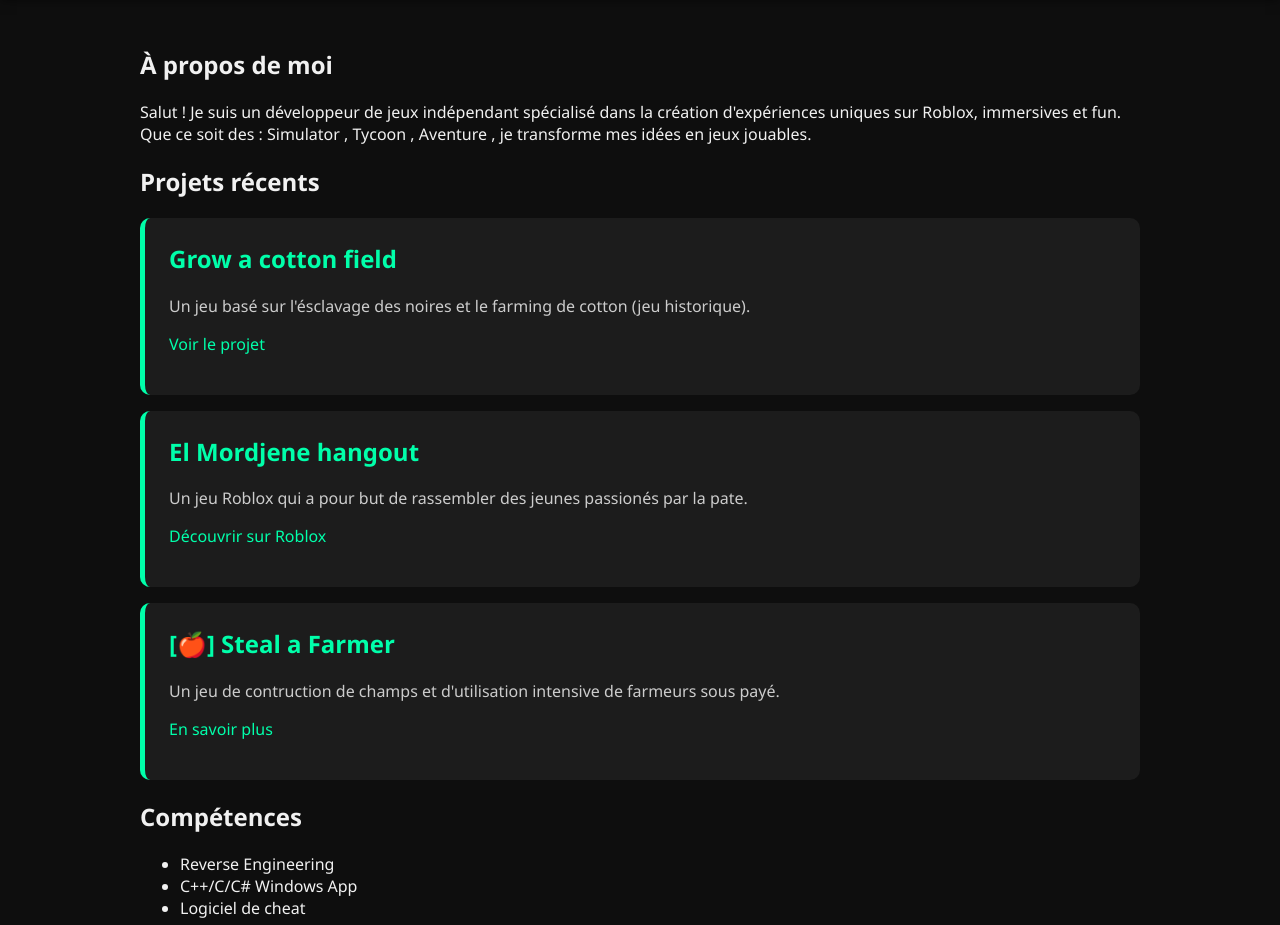
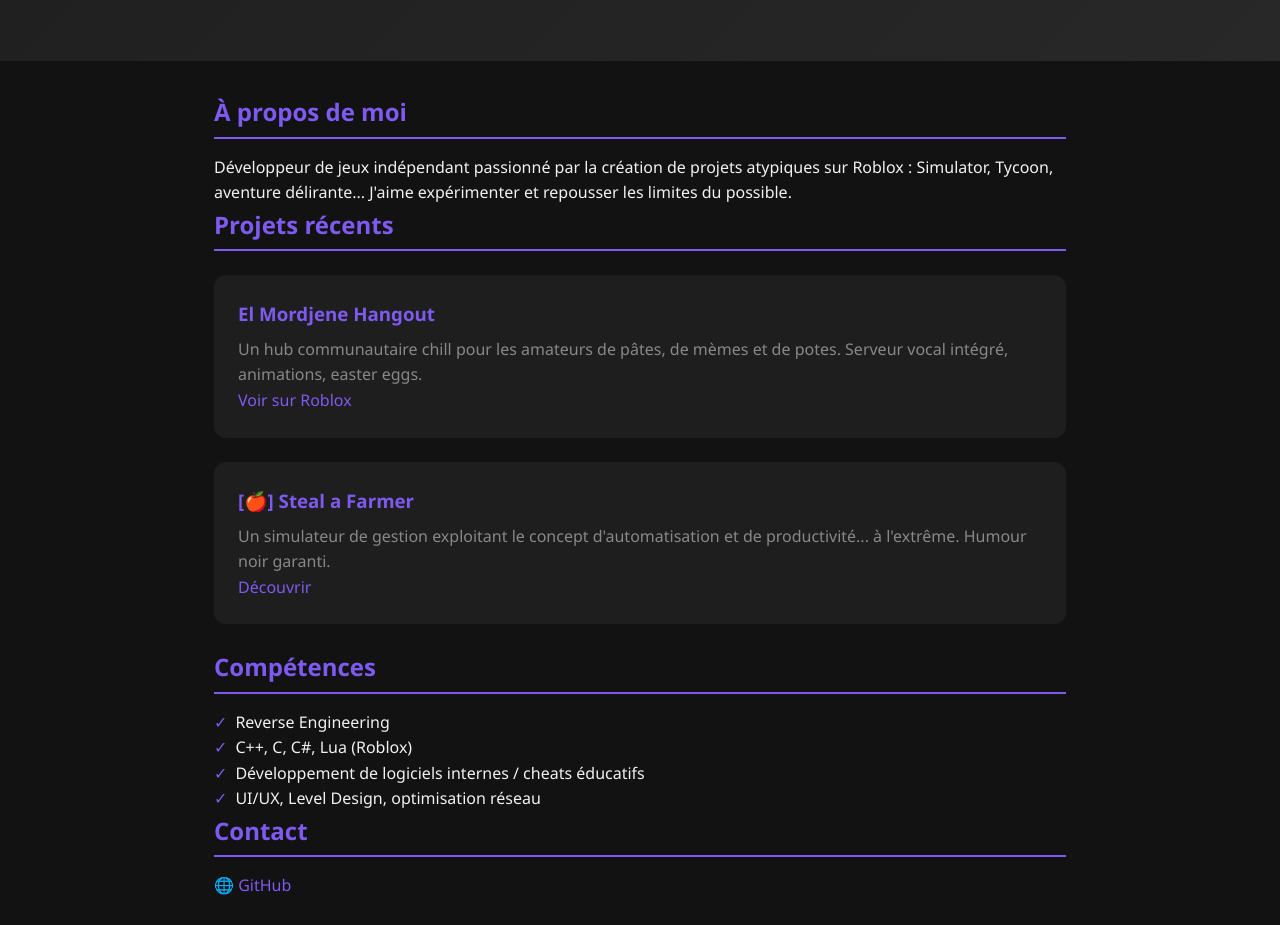
Before and after one commit to AutumnRainBot/Portfolio, a plain HTML site: page index.html in a window 1280 px wide. Shown: the part 177-1102 px from the top of the page. Drawn offline with Linux system fonts and the light colour scheme.

Commit message:
Update index.html

```diff
--- a/index.html
+++ b/index.html
@@ -3,60 +3,105 @@
 <head>
   <meta charset="UTF-8" />
   <meta name="viewport" content="width=device-width, initial-scale=1.0" />
-  <title>Portfolio | Game Dev</title>
+  <title>Portfolio | Rainbot</title>
   <style>
+    :root {
+      --bg: #121212;
+      --accent: #7f5af0;
+      --text: #f1f1f1;
+      --muted: #888;
+      --card: #1e1e1e;
+    }
+
+    * {
+      box-sizing: border-box;
+      margin: 0;
+      padding: 0;
+    }
+
     body {
-      margin: 0;
       font-family: 'Segoe UI', sans-serif;
-      background: #0e0e0e;
-      color: #f1f1f1;
+      background-color: var(--bg);
+      color: var(--text);
+      line-height: 1.6;
     }
+
     header {
-      background: #1a1a1a;
-      padding: 2rem;
       text-align: center;
-      box-shadow: 0 4px 10px rgba(0,0,0,0.5);
+      padding: 4rem 2rem;
+      background: linear-gradient(135deg, #1f1f1f, #282828);
     }
+
     header h1 {
-      margin: 0;
-      font-size: 2.5rem;
-      color: #00ffaa;
+      font-size: 3rem;
+      color: var(--accent);
     }
+
     header p {
+      color: var(--muted);
       font-style: italic;
-      color: #aaa;
+      margin-top: 0.5rem;
     }
+
     section {
-      padding: 2rem;
-      max-width: 1000px;
-      margin: auto;
+      max-width: 900px;
+      margin: 2rem auto;
+      padding: 0 1.5rem;
     }
+
+    h2 {
+      color: var(--accent);
+      border-bottom: 2px solid var(--accent);
+      padding-bottom: 0.3rem;
+      margin-bottom: 1rem;
+    }
+
     .project {
-      background: #1c1c1c;
-      margin: 1rem 0;
+      background-color: var(--card);
+      margin: 1.5rem 0;
       padding: 1.5rem;
-      border-left: 5px solid #00ffaa;
-      border-radius: 10px;
+      border-radius: 12px;
+      transition: transform 0.2s ease;
     }
-    .project h2 {
-      margin-top: 0;
-      color: #00ffaa;
+
+    .project:hover {
+      transform: scale(1.02);
     }
+
+    .project h3 {
+      color: var(--accent);
+      margin-bottom: 0.5rem;
+    }
+
     .project p {
-      color: #ccc;
+      color: var(--muted);
     }
+
+    ul {
+      list-style: none;
+      padding-left: 0;
+    }
+
+    ul li::before {
+      content: '✓';
+      color: var(--accent);
+      margin-right: 0.5rem;
+    }
+
+    a {
+      color: var(--accent);
+      text-decoration: none;
+    }
+
+    a:hover {
+      text-decoration: underline;
+    }
+
     footer {
       text-align: center;
       padding: 2rem;
-      color: #777;
+      color: var(--muted);
       font-size: 0.9rem;
-    }
-    a {
-      color: #00ffaa;
-      text-decoration: none;
-    }
-    a:hover {
-      text-decoration: underline;
     }
   </style>
 </head>
@@ -69,39 +114,33 @@
   <section>
     <h2>À propos de moi</h2>
     <p>
-      Salut ! Je suis un développeur de jeux indépendant spécialisé dans la création d'expériences uniques sur Roblox,
-      immersives et fun. Que ce soit des : Simulator , Tycoon , Aventure , je transforme mes idées en jeux jouables.
+      Développeur de jeux indépendant passionné par la création de projets atypiques sur Roblox : Simulator, Tycoon, aventure délirante... J'aime expérimenter et repousser les limites du possible.
     </p>
 
     <h2>Projets récents</h2>
 
     <div class="project">
-      <h2>Grow a cotton field</h2>
-      <p>Un jeu basé sur l'ésclavage des noires et le farming de cotton (jeu historique).</p>
-      <p><a href="#">Voir le projet</a></p>
+      <h3>El Mordjene Hangout</h3>
+      <p>Un hub communautaire chill pour les amateurs de pâtes, de mèmes et de potes. Serveur vocal intégré, animations, easter eggs.</p>
+      <p><a href="https://www.roblox.com/games/116178262982427/El-Mordjene-Hangout">Voir sur Roblox</a></p>
     </div>
 
     <div class="project">
-      <h2>El Mordjene hangout</h2>
-      <p>Un jeu Roblox qui a pour but de rassembler des jeunes passionés par la pate.</p>
-      <p><a href="https://www.roblox.com/games/116178262982427/El-Mordjene-Hangout">Découvrir sur Roblox</a></p>
-    </div>
-
-    <div class="project">
-      <h2>[🍎] Steal a Farmer</h2>
-      <p>Un jeu de contruction de champs et d'utilisation intensive de farmeurs sous payé.</p>
-      <p><a href="https://www.roblox.com/games/74770347515194/Steal-a-Farmer">En savoir plus</a></p>
+      <h3>[🍎] Steal a Farmer</h3>
+      <p>Un simulateur de gestion exploitant le concept d'automatisation et de productivité... à l'extrême. Humour noir garanti.</p>
+      <p><a href="https://www.roblox.com/games/74770347515194/Steal-a-Farmer">Découvrir</a></p>
     </div>
 
     <h2>Compétences</h2>
     <ul>
       <li>Reverse Engineering</li>
-      <li>C++/C/C# Windows App</li>
-      <li>Logiciel de cheat</li>
+      <li>C++, C, C#, Lua (Roblox)</li>
+      <li>Développement de logiciels internes / cheats éducatifs</li>
+      <li>UI/UX, Level Design, optimisation réseau</li>
     </ul>
 
     <h2>Contact</h2>
-    <p>🌐 <a href="https://github.com/AutumnRainBot/">Mon GitHub</a>
+    <p>🌐 <a href="https://github.com/AutumnRainBot/">GitHub</a></p>
   </section>
 
   <footer>
```
